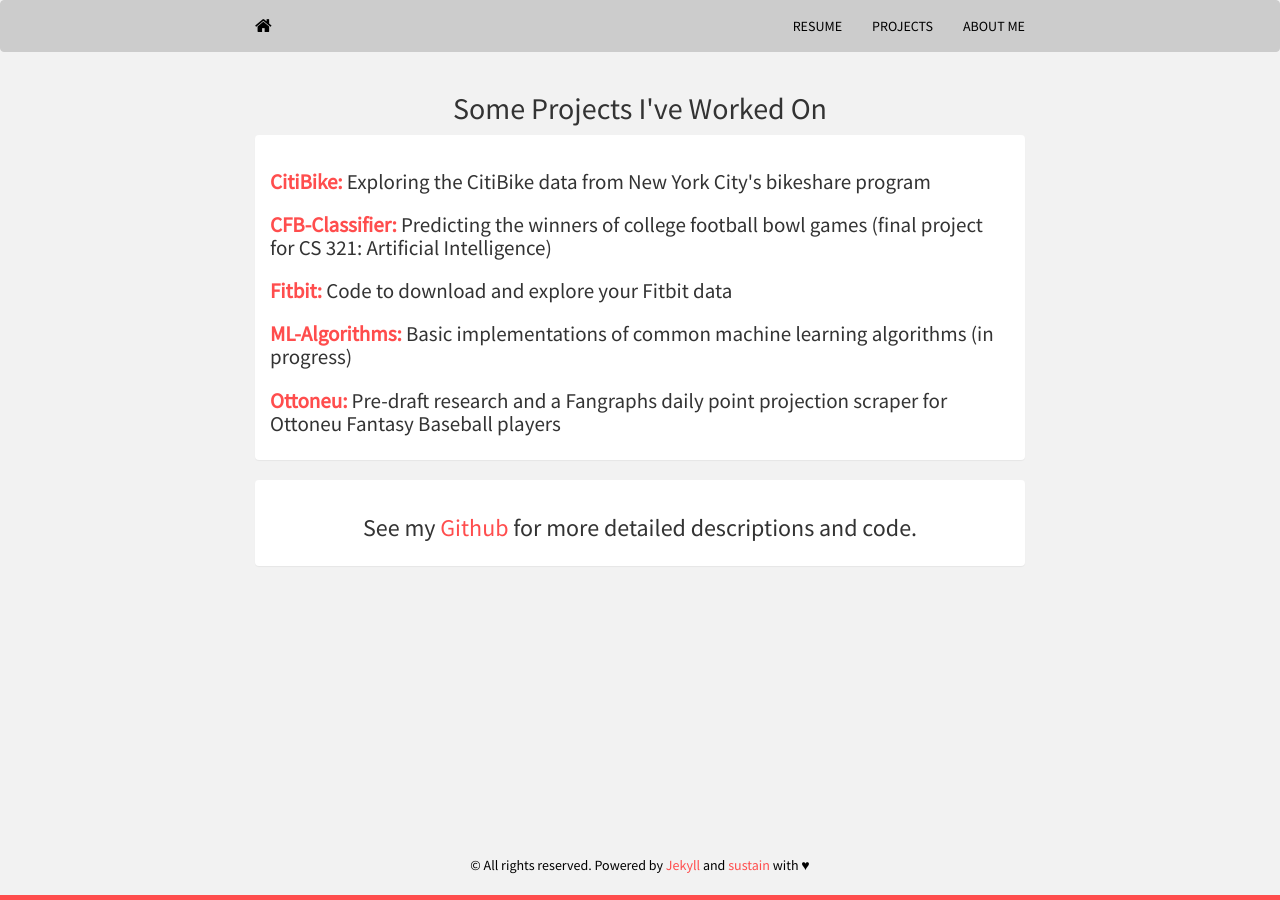
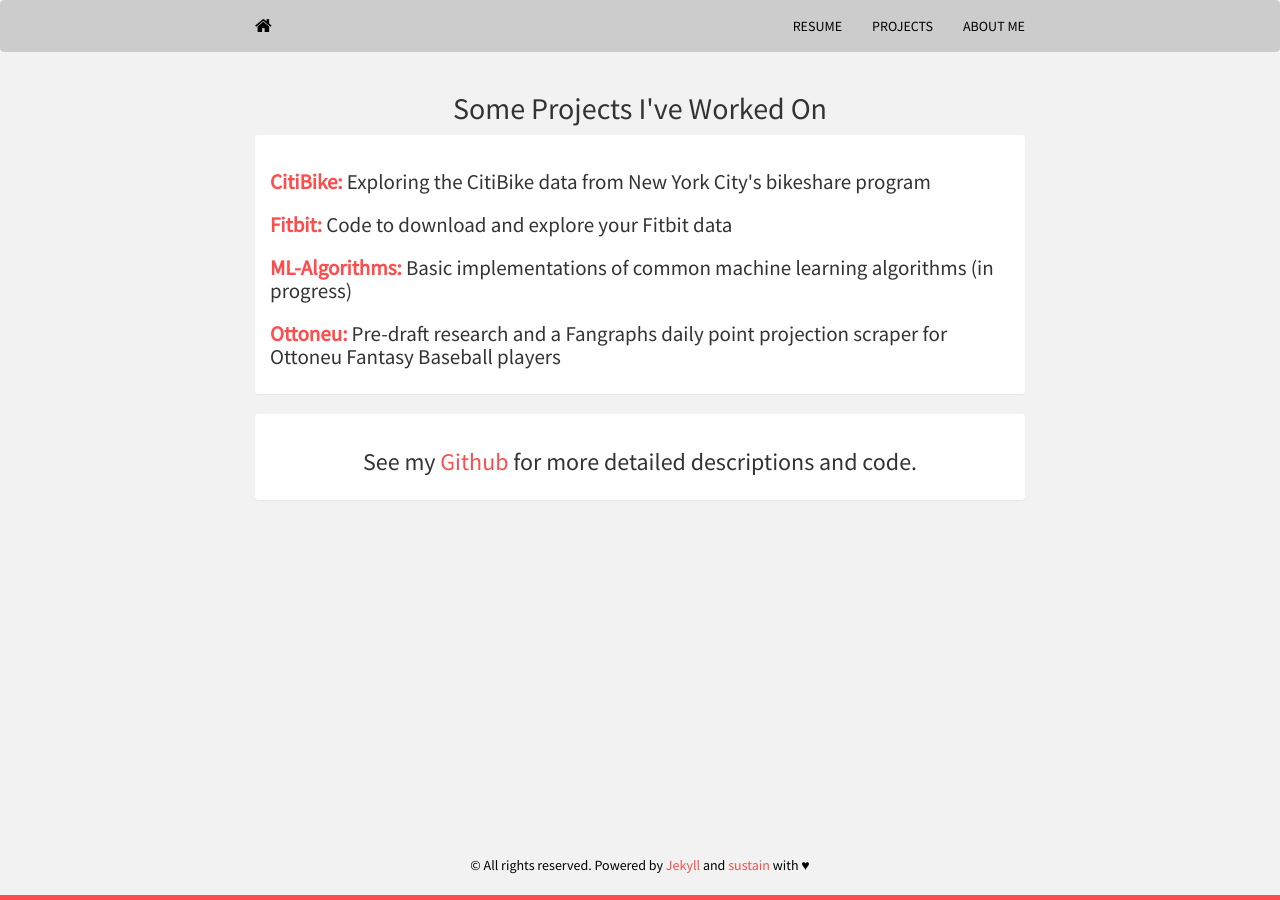
Before and after one commit to mrkaye97/mrkaye97.github.io, a Jekyll site: the page built from projects.html, in a window 1280 px wide. Built offline with Jekyll 4.4.1, drawn with Linux system fonts in a browser that asks for light colours; nearby versions of some CDN libraries.

Commit message:
Update projects.html

```diff
--- a/projects.html
+++ b/projects.html
@@ -21,7 +21,6 @@
 		  <div class="panel panel-default">
     		<div class="panel-body">
     			<h2 style='font-size:150%; text-align:left;'><b><a href='http://mrkaye97.github.io/CitiBike/'>CitiBike:</a></b> Exploring the CitiBike data from New York City's bikeshare program</h2>
-    			<h2 style='font-size:150%; text-align:left;'><b><a href='https://github.com/mrkaye97/CFB-Classifier'>CFB-Classifier:</a></b> Predicting the winners of college football bowl games (final project for CS 321: Artificial Intelligence)</h2>
     			<h2 style='font-size:150%; text-align:left;'><b><a href='https://mrkaye97.github.io/fitbit-data/'>Fitbit:</a></b> Code to download and explore your Fitbit data</h2>
     			<h2 style='font-size:150%; text-align:left;'><b><a href='https://github.com/mrkaye97/ML-Algorithms'>ML-Algorithms:</a></b> Basic implementations of common machine learning algorithms (in progress)</h2>
     			<h2 style='font-size:150%; text-align:left;'><b><a href='https://github.com/mrkaye97/Ottoneu'>Ottoneu:</a></b> Pre-draft research and a Fangraphs daily point projection scraper for Ottoneu Fantasy Baseball players</h2>
```
